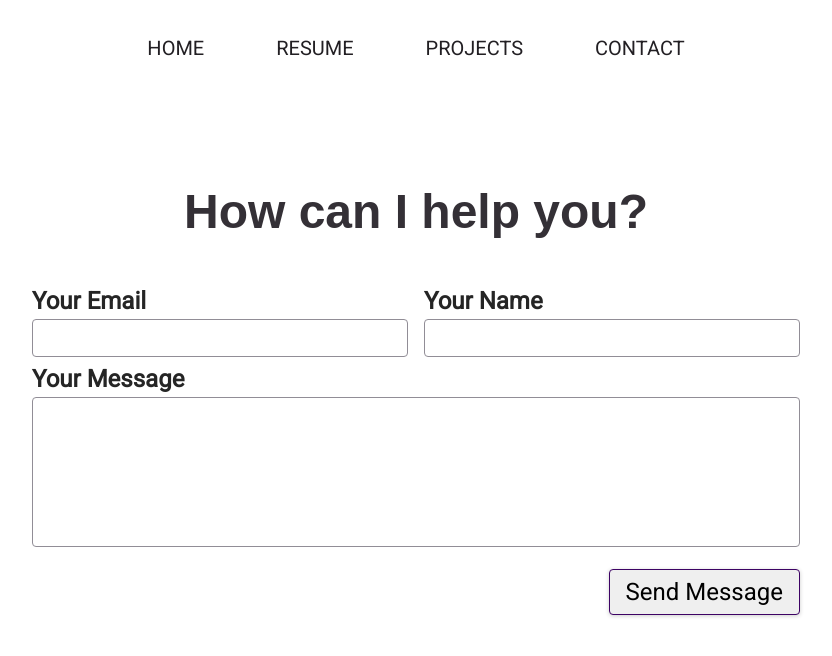
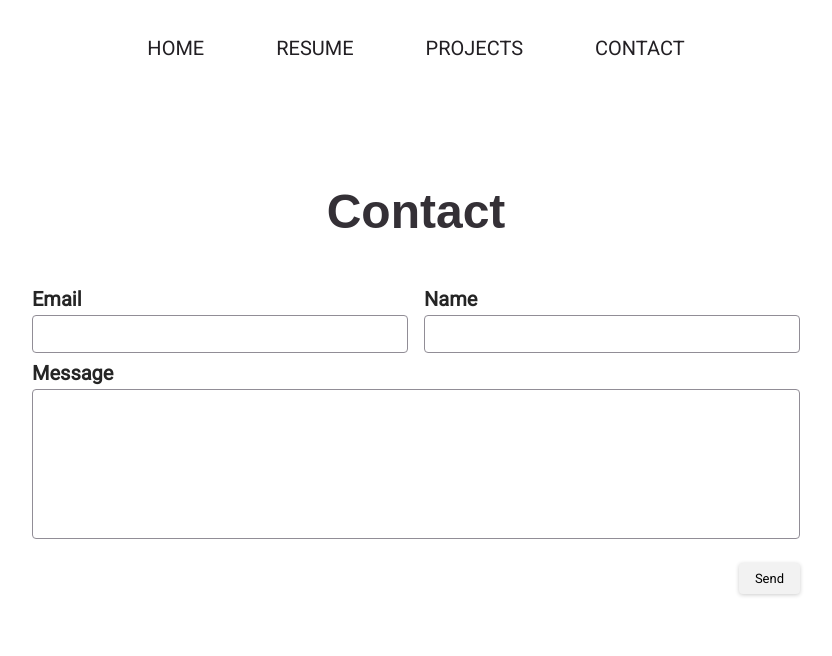
Before and after one commit to doityoo/Portfolio, a Next.js app: page /contact in a window 1280 px wide. Shown: the top 656 px of the page, without its empty margins (224-1056 px from the left). Built offline with nearby package versions, Linux system fonts and the light colour scheme.

Commit message:
feat: contact style 수정

```diff
--- a/components/contact/contact-form.js
+++ b/components/contact/contact-form.js
@@ -66,11 +66,11 @@ const ContactForm = () => {
 
   return (
     <section className={classes.contact}>
-      <h1>How can I help you?</h1>
+      <h1>Contact</h1>
       <form className={classes.form} onSubmit={sendMessageHandler}>
         <div className={classes.controls}>
           <div className={classes.control}>
-            <label htmlFor='email'>Your Email</label>
+            <label htmlFor='email'>Email</label>
             <input
               type='email'
               id='email'
@@ -80,7 +80,7 @@ const ContactForm = () => {
             />
           </div>
           <div className={classes.control}>
-            <label htmlFor='name'>Your Name</label>
+            <label htmlFor='name'>Name</label>
             <input
               type='text'
               id='name'
@@ -91,7 +91,7 @@ const ContactForm = () => {
           </div>
         </div>
         <div className={classes.control}>
-          <label htmlFor='message'>Your Message</label>
+          <label htmlFor='message'>Message</label>
           <textarea
             id='message'
             rows='5'
@@ -101,7 +101,7 @@ const ContactForm = () => {
           />
         </div>
         <div className={classes.actions}>
-          <button>Send Message</button>
+          <button>Send</button>
         </div>
       </form>
       {notification
--- a/components/contact/contact-form.module.css
+++ b/components/contact/contact-form.module.css
@@ -17,6 +17,7 @@
 
 .form label {
   display: block;
+  font-size: smaller;
   /* font-family: 'Oswald', sans-serif; */
   font-weight: bold;
   margin: var(--size-2) 0 var(--size-1) 0;
@@ -52,10 +53,11 @@
 .form button {
   font: inherit;
   cursor: pointer;
-  /* background-color: var(--color-primary-700); */
-  border: 1px solid var(--color-primary-700);
+  background-color: var(--color-grey-100);
+  border: var(--color-primary-700);
   padding: var(--size-2) var(--size-4);
   border-radius: 4px;
+  font-size: small;
   /* color: var(--color-primary-50); */
   box-shadow: 0 1px 4px rgba(0, 0, 0, 0.2);
 }
```
